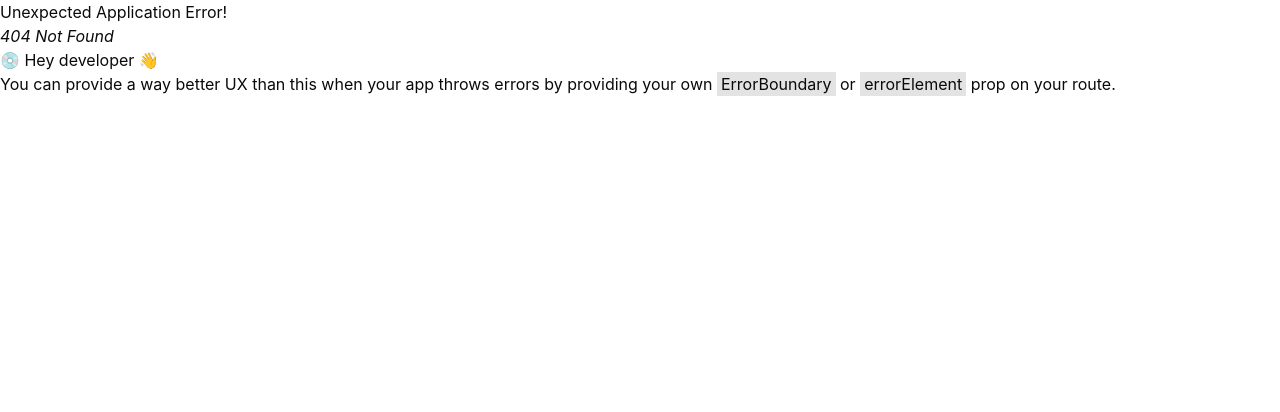
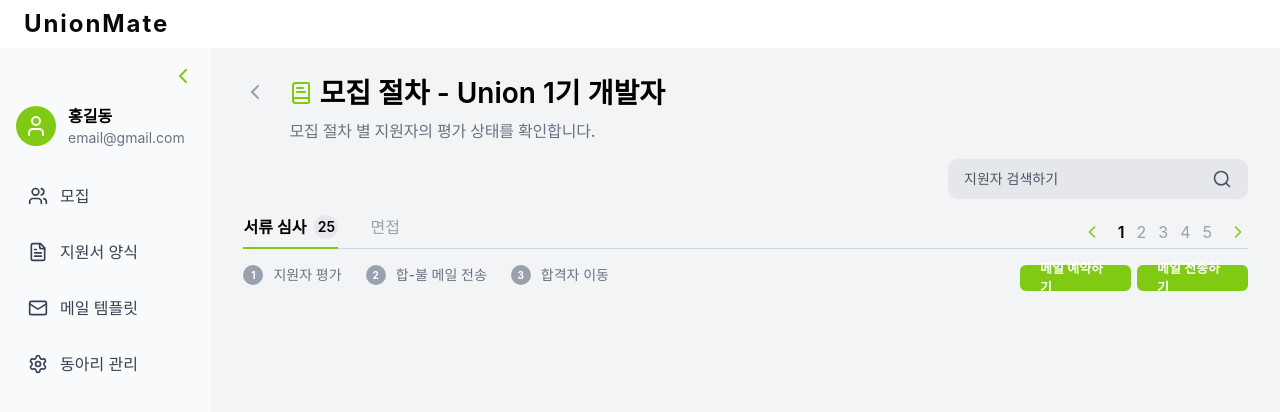
Before and after one commit to UnionMate/UnionMate-FE, a React (Vite) app: page /recruit/detail in a window 1280 px wide. Before the commit this address had no page. Shown: the top 412 px of the page. Built offline with nearby package versions, Linux system fonts and the light colour scheme; a web font is replaced by a local one.

Commit message:
feat: recruit detail부분 구현중

```diff
--- a/src/app/routes/Router.tsx
+++ b/src/app/routes/Router.tsx
@@ -7,6 +7,7 @@
 import VerifyCodePage from "@/pages/verifycode/VerifyCodePage";
 import DashboardLayout from "../layout/DashboardLayout";
 import RecruitPage from "@/pages/recruit/RecruitPage";
+import RecruitDetailPage from "@/pages/recruitdetail/RecruitDetailPage";
 
 export const router = createBrowserRouter([
   {
@@ -63,6 +64,16 @@
       },
     ],
   },
+  {
+    path: "/recruit/detail",
+    element: <DashboardLayout />,
+    children: [
+      {
+        index: true,
+        element: <RecruitDetailPage />,
+      },
+    ],
+  },
 ]);
 
 export default router;
--- /dev/null
+++ b/src/pages/recruitdetail/RecruitDetailPage.tsx
@@ -0,0 +1,15 @@
+import RecruitDetailHeader from "@/widget/recruitdetail/ui/RecruitDetailHeader";
+import RecruitDetailMain from "@/widget/recruitdetail/ui/RecruitDetailMain";
+import RecruitDetailSearch from "@/widget/recruitdetail/ui/RecruitDetailSearch";
+
+const RecruitDetailPage = () => {
+  return (
+    <div className="flex flex-col w-full h-full gap-4">
+      <RecruitDetailHeader />
+      <RecruitDetailSearch />
+      <RecruitDetailMain />
+    </div>
+  );
+};
+
+export default RecruitDetailPage;
--- /dev/null
+++ b/src/widget/recruitdetail/components/Pagination.tsx
@@ -0,0 +1,19 @@
+import { ChevronLeft, ChevronRight } from "lucide-react";
+
+const Pagination = () => {
+  return (
+    <div className="flex items-center gap-4">
+      <ChevronLeft className="w-5 h-5 text-primary cursor-pointer" />
+      <div className="flex gap-3">
+        <span className="text-black font-semibold">1</span>
+        <span className="text-gray-400">2</span>
+        <span className="text-gray-400">3</span>
+        <span className="text-gray-400">4</span>
+        <span className="text-gray-400">5</span>
+      </div>
+      <ChevronRight className="w-5 h-5 text-primary cursor-pointer" />
+    </div>
+  );
+};
+
+export default Pagination;
--- /dev/null
+++ b/src/widget/recruitdetail/components/SwitchTab.tsx
@@ -0,0 +1,37 @@
+interface SwitchTabProps {
+  tabs: Array<{ name: string; count: number }>;
+  activeTab: string;
+  onTabChange: (tabName: string) => void;
+}
+
+const SwitchTab = ({ tabs, activeTab, onTabChange }: SwitchTabProps) => {
+  return (
+    <div className="flex gap-8">
+      {tabs.map((tab) => (
+        <div key={tab.name} className="flex flex-col items-center">
+          <button
+            onClick={() => onTabChange(tab.name)}
+            className={`flex items-center gap-2 pb-2 transition-colors ${
+              activeTab === tab.name
+                ? "text-black font-semibold"
+                : "text-gray-400"
+            }`}
+          >
+            <span>{tab.name}</span>
+            {tab.count > 0 && (
+              <span className="w-6 h-6 bg-gray-200 rounded-full flex items-center justify-center text-sm text-black">
+                {tab.count}
+              </span>
+            )}
+          </button>
+          {/* Active indicator */}
+          {activeTab === tab.name && (
+            <div className="w-full h-0.5 bg-primary -mb-px"></div>
+          )}
+        </div>
+      ))}
+    </div>
+  );
+};
+
+export default SwitchTab;
--- /dev/null
+++ b/src/widget/recruitdetail/ui/RecruitDetailHeader.tsx
@@ -0,0 +1,26 @@
+import { BookText, ChevronLeft } from "lucide-react";
+
+const RecruitDetailHeader = () => {
+  return (
+    <div className="flex">
+      <div className="flex gap-5.5 items-start">
+        <div className="flex w-6 h-6 pt-2">
+          <ChevronLeft className="w-6 h-6 text-gray-400" />
+        </div>
+        <div className="flex flex-col gap-1.5">
+          <div className="flex gap-1.5 items-center">
+            <BookText className="w-6 h-6 text-primary" />
+            <div className="flex font-[600] text-[28px] text-black">
+              모집 절차 - Union 1기 개발자
+            </div>
+          </div>
+          <div className="flex text-16-medium text-gray-500">
+            모집 절차 별 지원자의 평가 상태를 확인합니다.
+          </div>
+        </div>
+      </div>
+    </div>
+  );
+};
+
+export default RecruitDetailHeader;
--- /dev/null
+++ b/src/widget/recruitdetail/ui/RecruitDetailMain.tsx
@@ -0,0 +1,76 @@
+import { useState } from "react";
+import SwitchTab from "../components/SwitchTab";
+import Pagination from "../components/Pagination";
+
+const RecruitDetailMain = () => {
+  const [activeTab, setActiveTab] = useState("서류 심사");
+
+  const tabs = [
+    { name: "서류 심사", count: 25 },
+    { name: "면접", count: 0 },
+  ];
+
+  const handleTabChange = (tabName: string) => {
+    setActiveTab(tabName);
+  };
+
+  return (
+    <div className="flex flex-col w-full gap-4">
+      {/* Tabs and Pagination */}
+      <div className="flex justify-between items-center border-b border-gray-300">
+        {/* Tabs */}
+        <SwitchTab
+          tabs={tabs}
+          activeTab={activeTab}
+          onTabChange={handleTabChange}
+        />
+
+        {/* Pagination */}
+        <Pagination />
+      </div>
+
+      <div className="flex w-full justify-between">
+        <div className="flex gap-6">
+          <div className="flex gap-2.5">
+            <div className="flex w-5 h-5 rounded-full justify-center items-center text-[10px] font-bold text-white bg-gray-400">
+              1
+            </div>
+            <div className="flex text-14-medium text-gray-500">지원자 평가</div>
+          </div>
+
+          <div className="flex gap-2.5">
+            <div className="flex w-5 h-5 rounded-full justify-center items-center text-[10px] font-bold text-white bg-gray-400">
+              2
+            </div>
+            <div className="flex text-14-medium text-gray-500">
+              합-불 메일 전송
+            </div>
+          </div>
+
+          <div className="flex gap-2.5">
+            <div className="flex w-5 h-5 rounded-full justify-center items-center text-[10px] font-bold text-white bg-gray-400">
+              3
+            </div>
+            <div className="flex text-14-medium text-gray-500">합격자 이동</div>
+          </div>
+        </div>
+
+        <div className="flex gap-1.5">
+          <div className="flex justify-center items-center w-[111px] h-[26px] rounded-sm py-[5px] px-[20px] bg-primary">
+            <div className="flex text-[13px] font-semibold text-white">
+              메일 예약하기
+            </div>
+          </div>
+
+          <div className="flex justify-center items-center w-[111px] h-[26px] rounded-sm py-[5px] px-[20px] bg-primary">
+            <div className="flex text-[13px] font-semibold text-white">
+              메일 전송하기
+            </div>
+          </div>
+        </div>
+      </div>
+    </div>
+  );
+};
+
+export default RecruitDetailMain;
--- /dev/null
+++ b/src/widget/recruitdetail/ui/RecruitDetailSearch.tsx
@@ -0,0 +1,14 @@
+import { Search } from "lucide-react";
+
+const RecruitDetailSearch = () => {
+  return (
+    <div className="flex items-center justify-end">
+      <div className="flex items-center w-[300px] h-10 px-4 rounded-lg bg-gray-200 text-gray-600">
+        <span className="text-sm">지원자 검색하기</span>
+        <Search className="w-5 h-5 ml-auto text-gray-600" />
+      </div>
+    </div>
+  );
+};
+
+export default RecruitDetailSearch;
```
